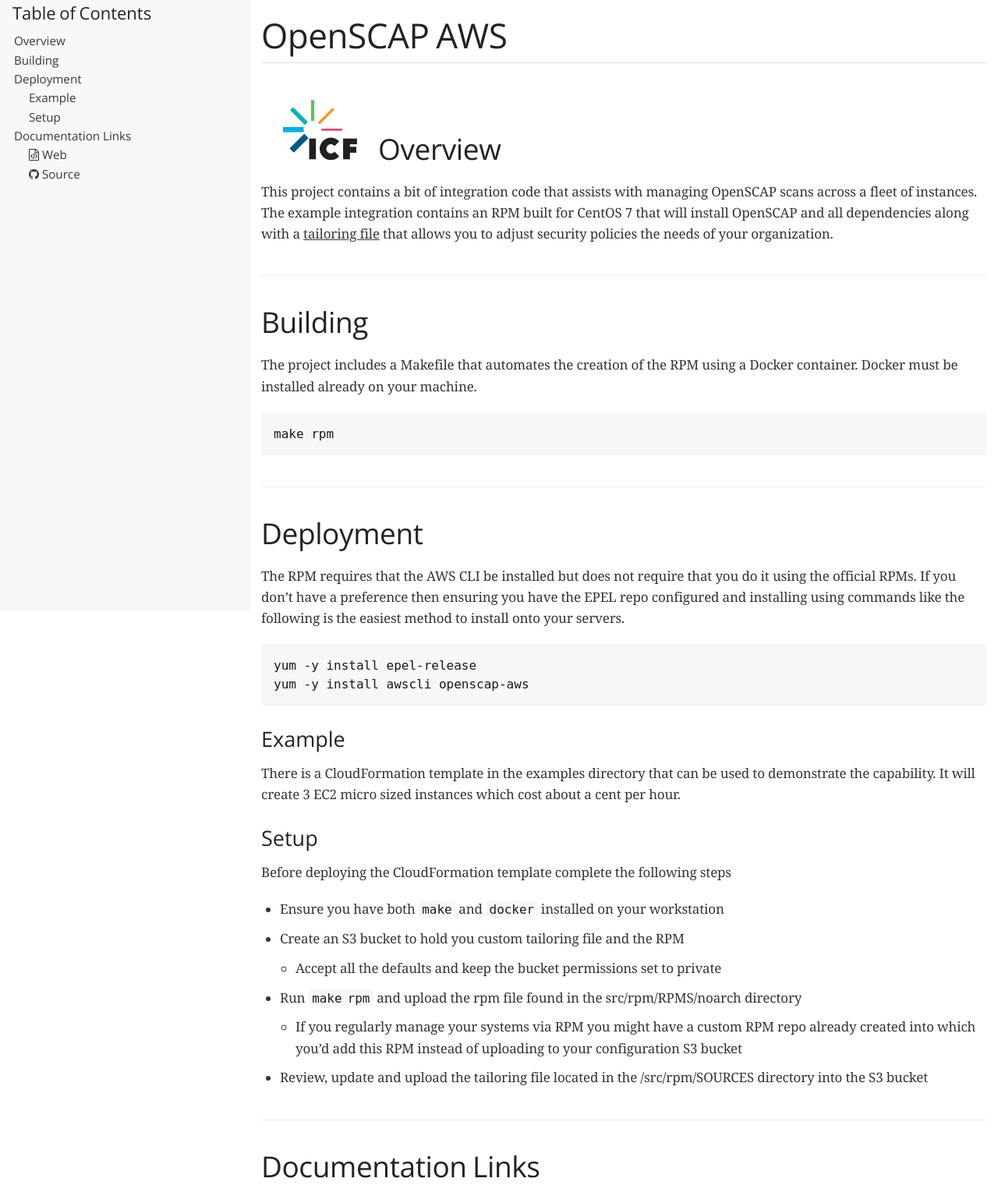
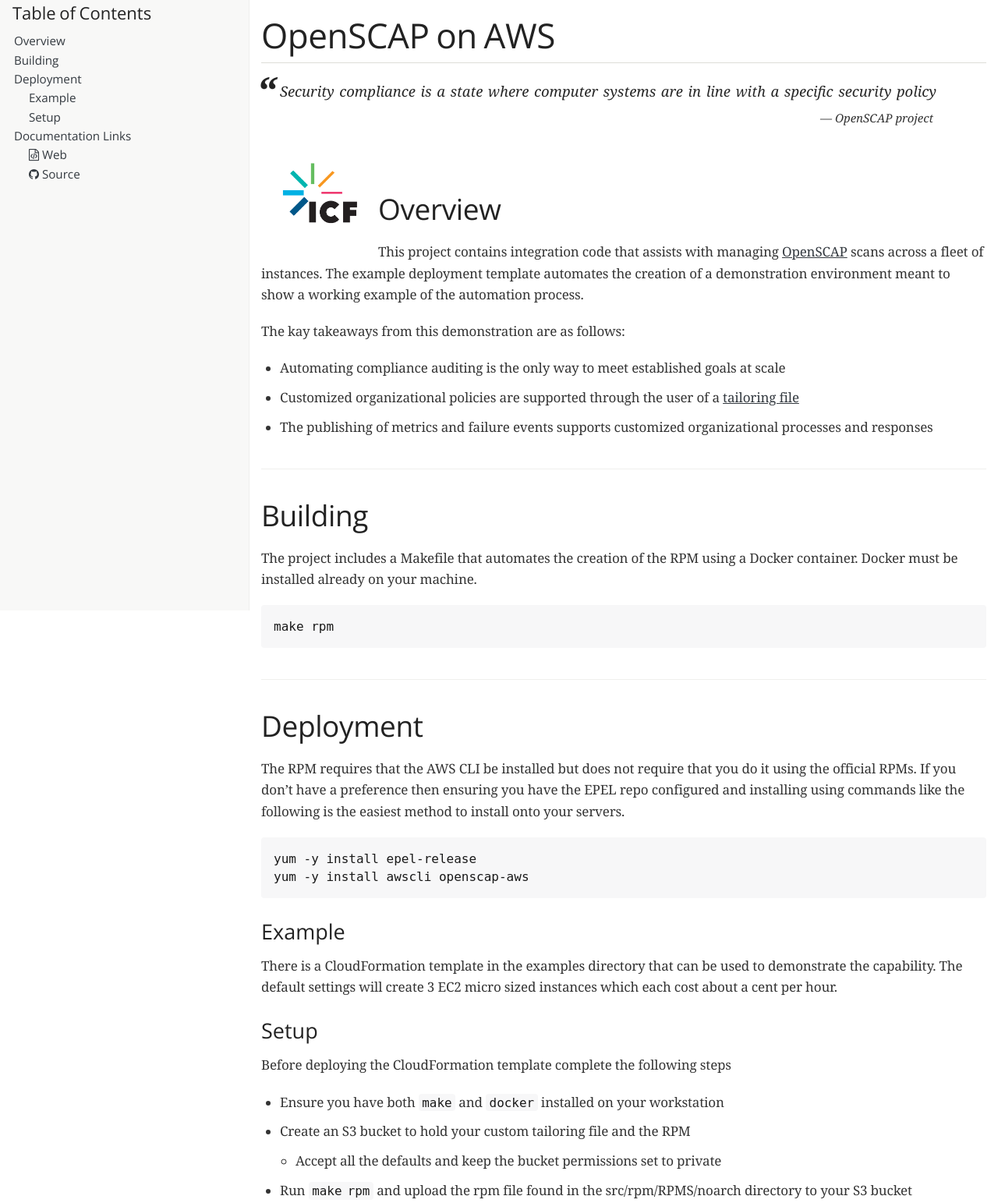
Before and after one commit to ICFI/openscap-aws, a plain HTML site: page docs/docs.html in a window 1280 px wide. Shown: the part 17-1560 px from the top of the page at 78% size. Drawn offline with nearby package versions, Linux system fonts and the light colour scheme; a web font is replaced by a local one.

Commit message:
doc updates

```diff
--- a/docs/docs.html
+++ b/docs/docs.html
@@ -5,7 +5,7 @@
 <!--[if IE]><meta http-equiv="X-UA-Compatible" content="IE=edge"><![endif]-->
 <meta name="viewport" content="width=device-width, initial-scale=1.0">
 <meta name="generator" content="Asciidoctor 1.5.6.1">
-<title>OpenSCAP AWS</title>
+<title>OpenSCAP on AWS</title>
 <style>
 /* Asciidoctor default stylesheet | MIT License | http://asciidoctor.org */
 @import "https://fonts.googleapis.com/css?family=Open+Sans:300,300italic,400,400italic,600,600italic|Noto+Serif:400,400italic,700,700italic|Droid+Sans+Mono:400";
@@ -501,7 +501,7 @@ table.CodeRay td.code>pre{padding:0}
 </head>
 <body class="article toc2 toc-left">
 <div id="header">
-<h1>OpenSCAP AWS</h1>
+<h1>OpenSCAP on AWS</h1>
 <div id="toc" class="toc2">
 <div id="toctitle">Table of Contents</div>
 <ul class="sectlevel1">
@@ -515,7 +515,7 @@ table.CodeRay td.code>pre{padding:0}
 </li>
 <li><a href="#_documentation_links">Documentation Links</a>
 <ul class="sectlevel2">
-<li><a href="#_span_class_icon_i_class_fa_fa_file_code_o_i_span_a_href_https_icfi_github_io_openscap_aws_docs_html_target_blank_rel_noopener_web_a"><span class="icon"><i class="fa fa-file-code-o"></i></span> <a href="https://icfi.github.io/openscap-aws/docs.html" target="_blank" rel="noopener">Web</a></a></li>
+<li><a href="#_span_class_icon_i_class_fa_fa_file_code_o_i_span_a_href_https_icfi_github_io_openscap_aws_target_blank_rel_noopener_web_a"><span class="icon"><i class="fa fa-file-code-o"></i></span> <a href="https://icfi.github.io/openscap-aws/" target="_blank" rel="noopener">Web</a></a></li>
 <li><a href="#_span_class_icon_i_class_fa_fa_github_i_span_a_href_https_github_com_icfi_openscap_aws_target_blank_rel_noopener_source_a"><span class="icon"><i class="fa fa-github"></i></span> <a href="https://github.com/ICFI/openscap-aws" target="_blank" rel="noopener">Source</a></a></li>
 </ul>
 </li>
@@ -525,6 +525,16 @@ table.CodeRay td.code>pre{padding:0}
 <div id="content">
 <div id="preamble">
 <div class="sectionbody">
+<div class="quoteblock">
+<blockquote>
+<div class="paragraph">
+<p>Security compliance is a state where computer systems are in line with a specific security policy</p>
+</div>
+</blockquote>
+<div class="attribution">
+&#8212; OpenSCAP project
+</div>
+</div>
 <div class="paragraph">
 <p><span class="image" style="float: left"><a class="image" href="https://www.icf.com?utm_source=architecture&amp;utm_medium=docs"><img src="images/logo.png" alt="Logo" width="150" height="150"></a></span><br></p>
 </div>
@@ -534,10 +544,25 @@ table.CodeRay td.code>pre{padding:0}
 <h2 id="_overview">Overview</h2>
 <div class="sectionbody">
 <div class="paragraph">
-<p>This project contains a bit of integration code that assists with managing OpenSCAP
-scans across a fleet of instances. The example integration contains an RPM built for CentOS 7 that will install OpenSCAP
-and all dependencies along with a <a href="https://www.open-scap.org/resources/documentation/customizing-scap-security-guide-for-your-use-case/">tailoring file</a>
-that allows you to adjust security policies the needs of your organization.</p>
+<p>This project contains integration code that assists with managing <a href="https://www.open-scap.org" target="_blank" rel="noopener">OpenSCAP</a> scans across a
+fleet of instances. The example deployment template automates the creation of a demonstration environment meant to show
+a working example of the automation process.</p>
+</div>
+<div class="paragraph">
+<p>The kay takeaways from this demonstration are as follows:</p>
+</div>
+<div class="ulist">
+<ul>
+<li>
+<p>Automating compliance auditing is the only way to meet established goals at scale</p>
+</li>
+<li>
+<p>Customized organizational policies are supported through the user of a <a href="https://www.open-scap.org/resources/documentation/customizing-scap-security-guide-for-your-use-case/">tailoring file</a></p>
+</li>
+<li>
+<p>The publishing of metrics and failure events supports customized organizational processes and responses</p>
+</li>
+</ul>
 </div>
 </div>
 </div>
@@ -572,8 +597,8 @@ yum -y install awscli openscap-aws</pre>
 <div class="sect2">
 <h3 id="_example">Example</h3>
 <div class="paragraph">
-<p>There is a CloudFormation template in the examples directory that can be used to demonstrate the capability. It will
-create 3 EC2 micro sized instances which cost about a cent per hour.</p>
+<p>There is a CloudFormation template in the examples directory that can be used to demonstrate the capability. The default
+settings will create 3 EC2 micro sized instances which each cost about a cent per hour.</p>
 </div>
 </div>
 <div class="sect2">
@@ -587,7 +612,7 @@ create 3 EC2 micro sized instances which cost about a cent per hour.</p>
 <p>Ensure you have both <code>make</code> and <code>docker</code> installed on your workstation</p>
 </li>
 <li>
-<p>Create an S3 bucket to hold you custom tailoring file and the RPM</p>
+<p>Create an S3 bucket to hold your custom tailoring file and the RPM</p>
 <div class="ulist">
 <ul>
 <li>
@@ -597,7 +622,7 @@ create 3 EC2 micro sized instances which cost about a cent per hour.</p>
 </div>
 </li>
 <li>
-<p>Run <code>make rpm</code> and upload the rpm file found in the src/rpm/RPMS/noarch directory</p>
+<p>Run <code>make rpm</code> and upload the rpm file found in the src/rpm/RPMS/noarch directory to your S3 bucket</p>
 <div class="ulist">
 <ul>
 <li>
@@ -619,7 +644,7 @@ add this RPM instead of uploading to your configuration S3 bucket</p>
 <h2 id="_documentation_links">Documentation Links</h2>
 <div class="sectionbody">
 <div class="sect2">
-<h3 id="_span_class_icon_i_class_fa_fa_file_code_o_i_span_a_href_https_icfi_github_io_openscap_aws_docs_html_target_blank_rel_noopener_web_a"><span class="icon"><i class="fa fa-file-code-o"></i></span> <a href="https://icfi.github.io/openscap-aws/docs.html" target="_blank" rel="noopener">Web</a></h3>
+<h3 id="_span_class_icon_i_class_fa_fa_file_code_o_i_span_a_href_https_icfi_github_io_openscap_aws_target_blank_rel_noopener_web_a"><span class="icon"><i class="fa fa-file-code-o"></i></span> <a href="https://icfi.github.io/openscap-aws/" target="_blank" rel="noopener">Web</a></h3>
 
 </div>
 <div class="sect2">
@@ -631,7 +656,7 @@ add this RPM instead of uploading to your configuration S3 bucket</p>
 </div>
 <div id="footer">
 <div id="footer-text">
-Last updated 2018-05-01 19:05:24 UTC
+Last updated 2018-05-02 19:52:43 UTC
 </div>
 </div>
 </body>
```
Also changed, not shown: 1 other file.
